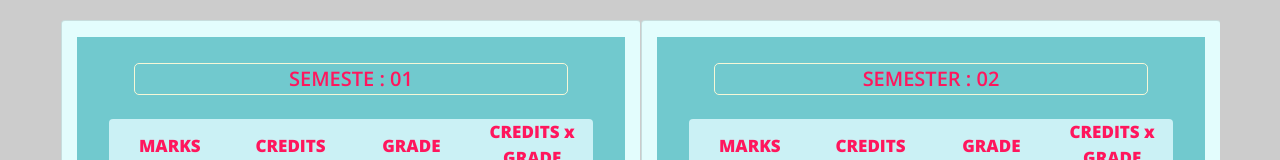
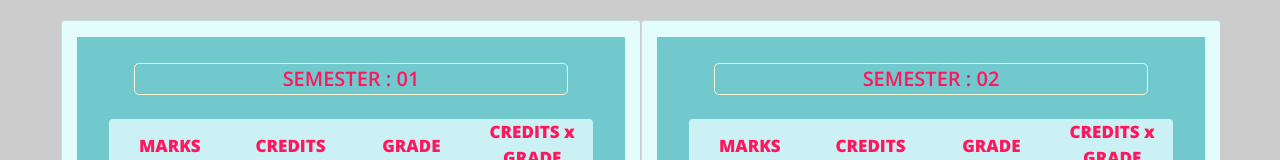
Before and after one commit to njmani007/cgpa-app, a React (Create React App) app: page / in a window 1280 px wide. Shown: the top 160 px of the page. Built offline with nearby package versions, Linux system fonts and the light colour scheme.

Commit message:
Update BoxAll.js

```diff
--- a/src/components/BoxAll/BoxAll.js
+++ b/src/components/BoxAll/BoxAll.js
@@ -550,7 +550,7 @@ const BoxAll = () => {
                                 <div className='contain'>
                                         <div className='b-box'>
                                             <div className='sem-box'>
-                                                <span className='sem'>SEMESTE : 01</span>
+                                                <span className='sem'>SEMESTER : 01</span>
                                             </div>
                                         </div>
                                         <div className='b-box'>
```
